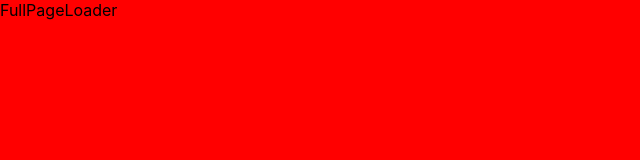
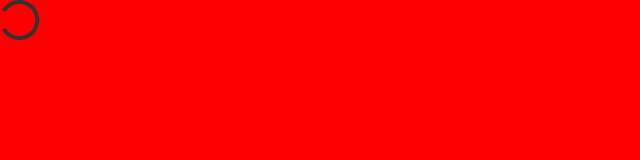
Before and after one commit to grzegorczykdev/courses-app, a React (Create React App) app: page / in a window 1280 px wide. Shown: the top 160 px of the page, without its empty margins (0-640 px from the left). Built offline with nearby package versions, Linux system fonts and the light colour scheme.

Commit message:
spinner component added

```diff
--- a/src/components/FullPageLoader/FullPageLoader.js
+++ b/src/components/FullPageLoader/FullPageLoader.js
@@ -1,5 +1,6 @@
 import React from 'react'
 import PropTypes from 'prop-types'
+import Spinner from './Spinner'
 
 import classes from './styles.module.css'
 
@@ -13,7 +14,7 @@ export const FullPageLoader = (props) => {
       className={`${classes.root}${className ? ` ${className}` : ''}`}
       {...otherProps}
     >
-      FullPageLoader
+      <Spinner/>
     </div>
   )
 }
--- /dev/null
+++ b/src/components/FullPageLoader/Spinner.js
@@ -0,0 +1,18 @@
+import * as React from 'react'
+export const Spinner = (props) => (
+  <svg
+    xmlns={'http://www.w3.org/2000/svg'}
+    width={40}
+    height={40}
+    fill={'none'}
+    {...props}
+  >
+    <path
+      fill={'#323330'}
+      fillRule={'evenodd'}
+      d={'m2 10 3.4 1.963a15.956 15.956 0 0 1 2.56-3.326 15.992 15.992 0 0 1 5.11-3.445 15.966 15.966 0 0 1 6.252-1.261 15.991 15.991 0 0 1 11.363 4.706 15.99 15.99 0 0 1 3.446 5.11A15.884 15.884 0 0 1 35.396 20c0 2.171-.425 4.278-1.261 6.253a15.995 15.995 0 0 1-3.445 5.11 15.994 15.994 0 0 1-5.11 3.445 15.967 15.967 0 0 1-6.253 1.261c-1.4 0-2.784-.18-4.123-.53a15.973 15.973 0 0 1-3.718-1.506 16.159 16.159 0 0 1-6.082-6L2 30c.147.257.302.506.457.755C6.012 36.315 12.237 40 19.322 40c11.045 0 20-8.955 20-20s-8.955-20-20-20C11.922 0 5.457 4.02 2 10Z'}
+      clipRule={'evenodd'}
+    />
+  </svg>
+)
+export default Spinner
```
